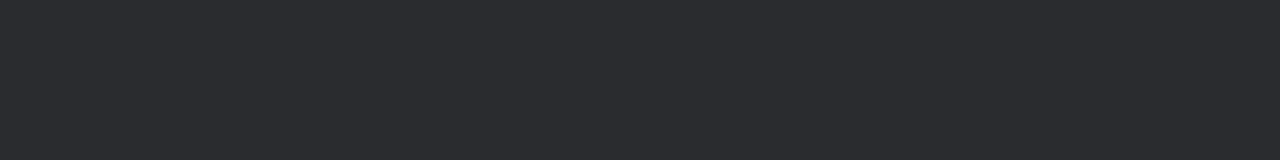
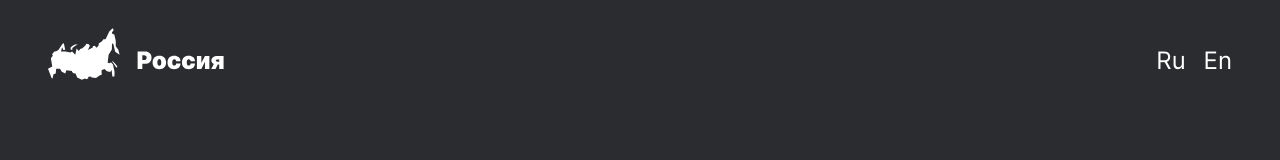
Before and after one commit to rust007-91/russian-travel, a plain HTML site: page index.html in a window 1280 px wide. Drawn offline with Linux system fonts and the light colour scheme.

Commit message:
Added header

```diff
--- /dev/null
+++ b/blocks/header/__lang-link/header__lang-link.css
@@ -0,0 +1,23 @@
+.header__lang-link {
+    text-decoration: none;
+    font-weight: 400;
+    font-size: 24px;
+    line-height: 28px;
+    color: #FFF;
+}
+
+.header__lang-link:first-of-type {
+    margin-right: 18px;
+}
+
+.header__lang-link:hover {
+    text-decoration: underline;
+}
+
+@media screen and (max-width: 320px){
+    .header__lang-link {
+        font-size: 18px;
+        line-height: 20px;
+        color: #FFF;
+    }
+}
--- /dev/null
+++ b/blocks/header/__link/header__link.css
@@ -0,0 +1,5 @@
+.header__link {
+    display: flex;
+    justify-content: end;
+    padding-bottom: 5px;
+}
--- /dev/null
+++ b/blocks/header/__logo/header__logo.css
@@ -0,0 +1,13 @@
+.header__logo {
+    max-width: 176px;
+    height: 52px;
+    width: 100%;
+}
+
+@media screen and (max-width: 320px) {
+    .header__logo {
+        max-width: 142px;
+        height: 42px;
+        width: 100%;
+    }
+}
--- /dev/null
+++ b/blocks/header/header.css
@@ -0,0 +1,19 @@
+.header {
+    max-width: 1184px;
+    padding: 28px 48px 0;
+    display: grid;
+    grid-template-columns: repeat(2, 1fr);
+    align-items: end;
+}
+
+@media screen and (max-width: 768px){
+    .header {
+        padding: 28px 24px 0;
+    }
+}
+
+@media screen and (max-width: 320px){
+    .header {
+        padding: 16px 16px 0;
+    }
+}
--- a/index.html
+++ b/index.html
@@ -12,7 +12,13 @@
 <body>
     <div class="background">
         <div class="page">
-
+            <header class="header">
+                <img src="./images/header-logo.svg" alt="логотип Россия" class="header__logo">
+                <div class="header__link">
+                    <a href="#" class="header__lang-link">Ru</a>
+                    <a href="#" class="header__lang-link">En</a>
+                </div>
+            </header>
         </div>
     </div>
 </body>
--- a/pages/index.css
+++ b/pages/index.css
@@ -3,3 +3,8 @@
 @import "../blocks/background/background.css";
 
 @import "../blocks/page/page.css";
+
+@import "../blocks/header/header.css";
+@import "../blocks/header/__logo/header__logo.css";
+@import "../blocks/header/__link/header__link.css";
+@import "../blocks/header/__lang-link/header__lang-link.css";
```
